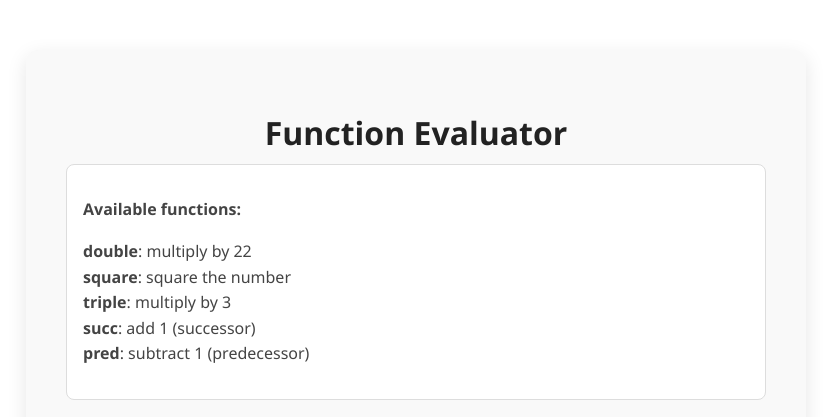
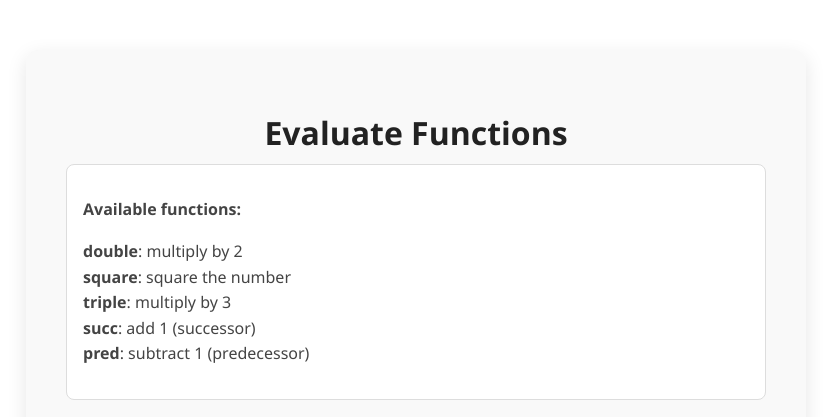
Before and after one commit to wmfgrey/functional, a plain HTML site: page index.html in a window 1280 px wide. Shown: the top 417 px of the page, without its empty margins (224-1055 px from the left). Drawn offline with Linux system fonts and the light colour scheme; a script that the page names is missing.

Commit message:
Update index.html

```diff
--- a/index.html
+++ b/index.html
@@ -83,12 +83,12 @@
 </head>
 <body>
   <div class="container">
-    <h1>Function Evaluator</h1>
+    <h1> Evaluate Functions </h1>
 
     <div class="functions-list">
       <p><strong>Available functions:</strong></p>
       <p>
-        <strong>double</strong>: multiply by 22<br>
+        <strong>double</strong>: multiply by 2<br>
         <strong>square</strong>: square the number<br>
         <strong>triple</strong>: multiply by 3<br>
         <strong>succ</strong>: add 1 (successor)<br>
```
